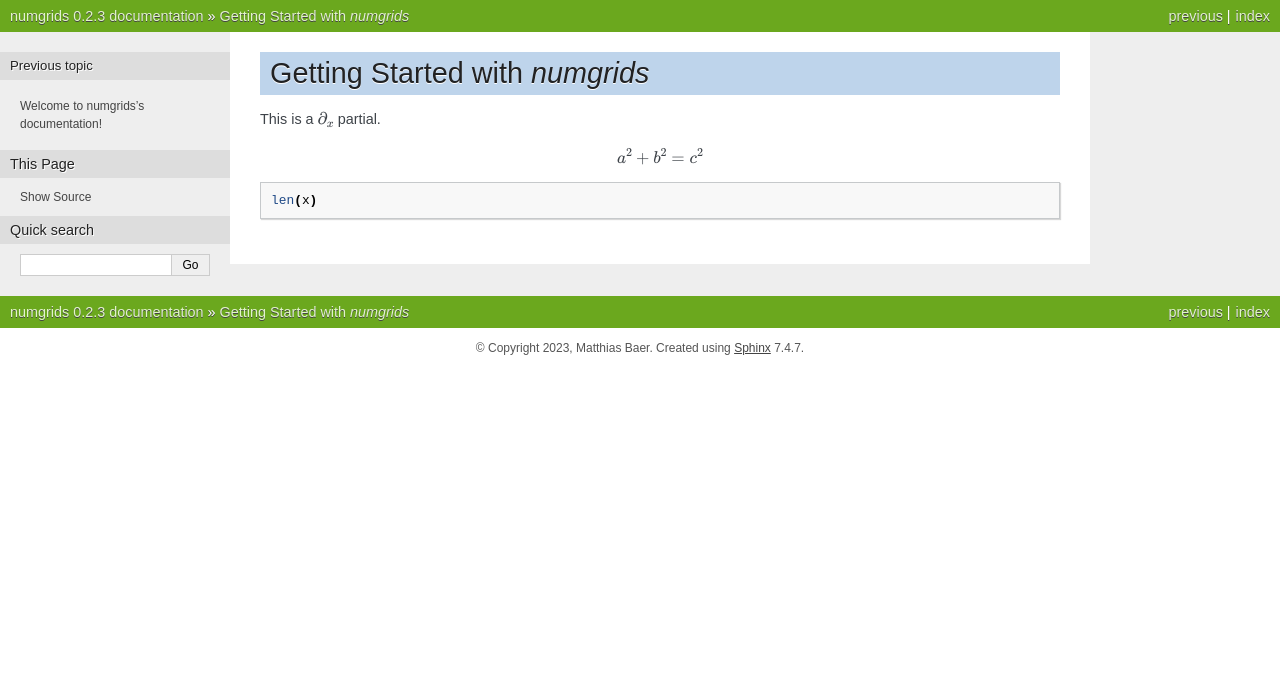
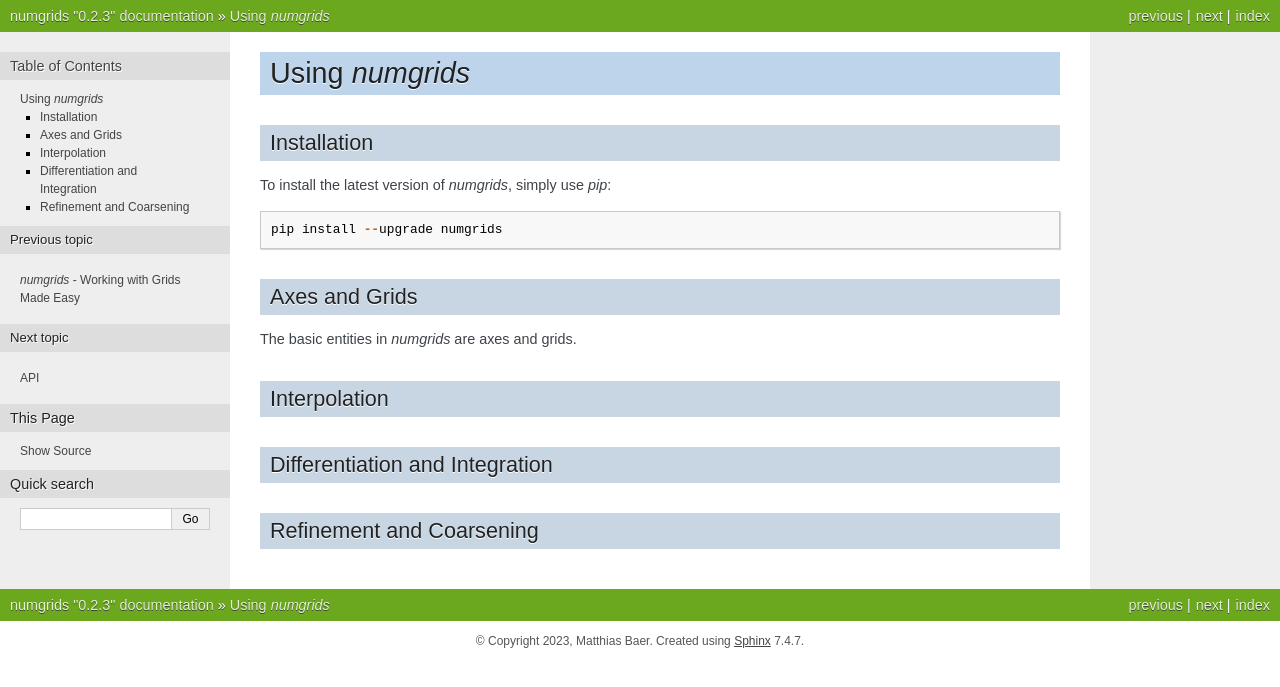
Before and after one commit to maroba/numgrids, a Sphinx documentation site: the page built from docs/getting_started.md, in a window 1280 px wide. Shown: the top 687 px of the page. Built offline with Sphinx 7.4.7, drawn with Linux system fonts in a browser that asks for light colours; formulas are drawn with MathJax 3.

Commit message:
Documentation

````diff
--- a/docs/conf.py
+++ b/docs/conf.py
@@ -5,11 +5,26 @@
 
 # -- Project information -----------------------------------------------------
 # https://www.sphinx-doc.org/en/master/usage/configuration.html#project-information
+import datetime
+import os
+import re
 
 project = 'numgrids'
-copyright = '2023, Matthias Baer'
 author = 'Matthias Baer'
-release = '0.2.3'
+
+this_year = datetime.date.today().year
+if this_year == 2023:
+    copyright = f'2023, {author}'
+else:
+    copyright = f'2023 - {this_year}, {author}'
+
+with open(os.path.join('..', 'numgrids', '__init__.py'), 'r') as fh:
+    match = re.match('__version__ *= *([^ ]+)', fh.readline())
+    if match:
+        release = match.group(1)
+    else:
+        raise ValueError('numgrids.__init__.py must define version string as first line.')
+
 
 # -- General configuration ---------------------------------------------------
 # https://www.sphinx-doc.org/en/master/usage/configuration.html#general-configuration
@@ -20,6 +35,8 @@ extensions = [
     'IPython.sphinxext.ipython_directive', 'myst_parser', 'sphinx.ext.mathjax'
 ]
 
+autoclass_content = 'both'
+
 templates_path = ['_templates']
 exclude_patterns = ['_build', 'Thumbs.db', '.DS_Store', 'pypi_description.md']
 
--- a/docs/getting_started.md
+++ b/docs/getting_started.md
@@ -1,13 +1,20 @@
-# Getting Started with *numgrids*
+# Using *numgrids*
 
-This is a {math}`\partial_x` partial.
+## Installation
 
-```{math}
-a^2 + b^2= c^2
+To install the latest version of *numgrids*, simply use *pip*:
 
 ```
+pip install --upgrade numgrids
+```
+
+## Axes and Grids
+
+The basic entities in *numgrids* are axes and grids.
 
 
-```python
-len(x)
-```
+## Interpolation
+
+## Differentiation and Integration
+
+## Refinement and Coarsening
--- a/numgrids/__init__.py
+++ b/numgrids/__init__.py
@@ -1,4 +1,6 @@
+__version__ = "0.2.3"
+
 from .grids import Grid
 from .api import Diff, AxisType, Axis, SphericalGrid
+from .interpol import Interpolator
 from .integration import Integral
-from .interpol import Interpolator
````
Also changed, not shown: docs/api.rst (added, +31 -0 lines), docs/index.rst (+7 -9 lines), setup.py (+9 -1 lines), 2 other files.
